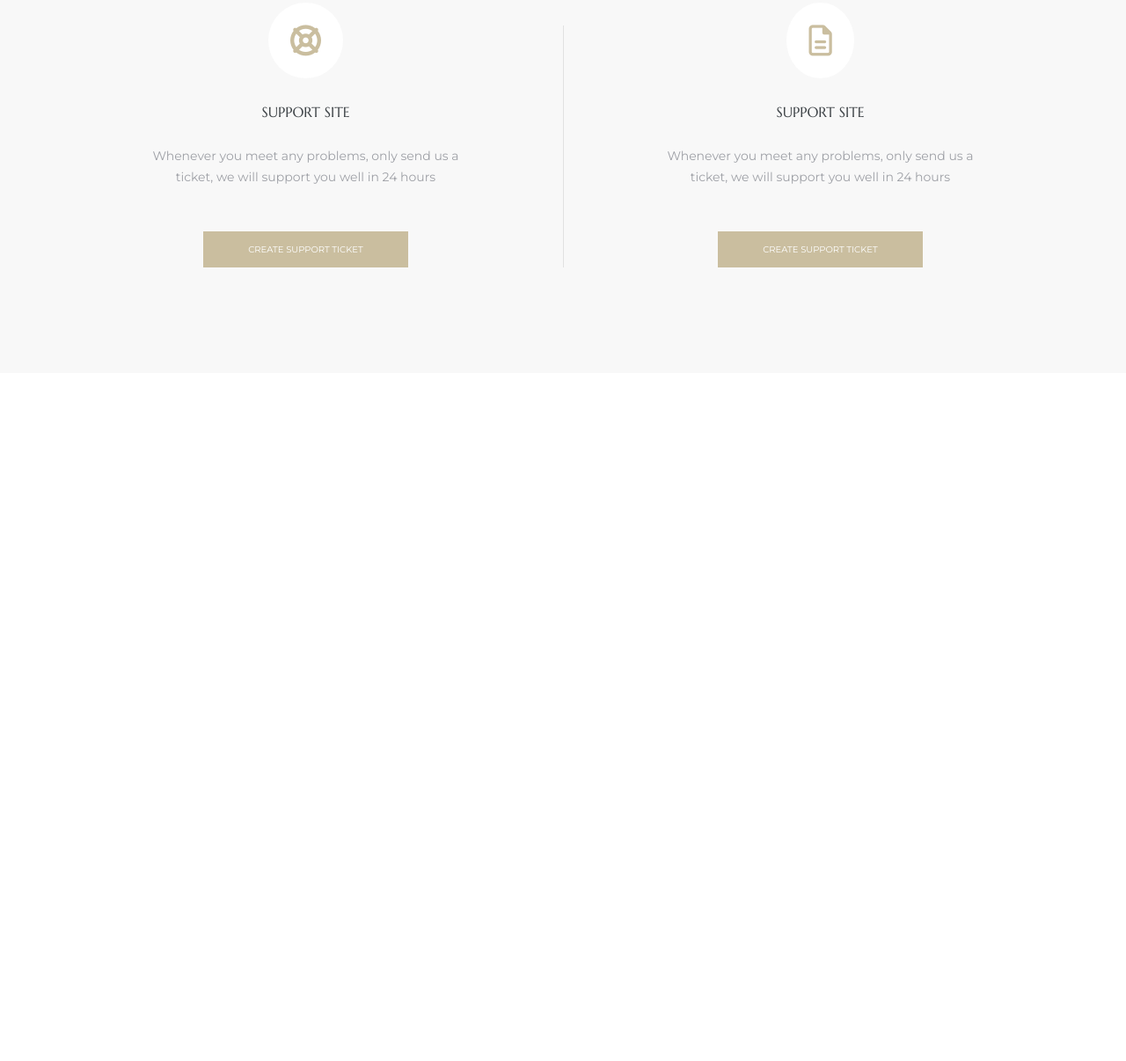
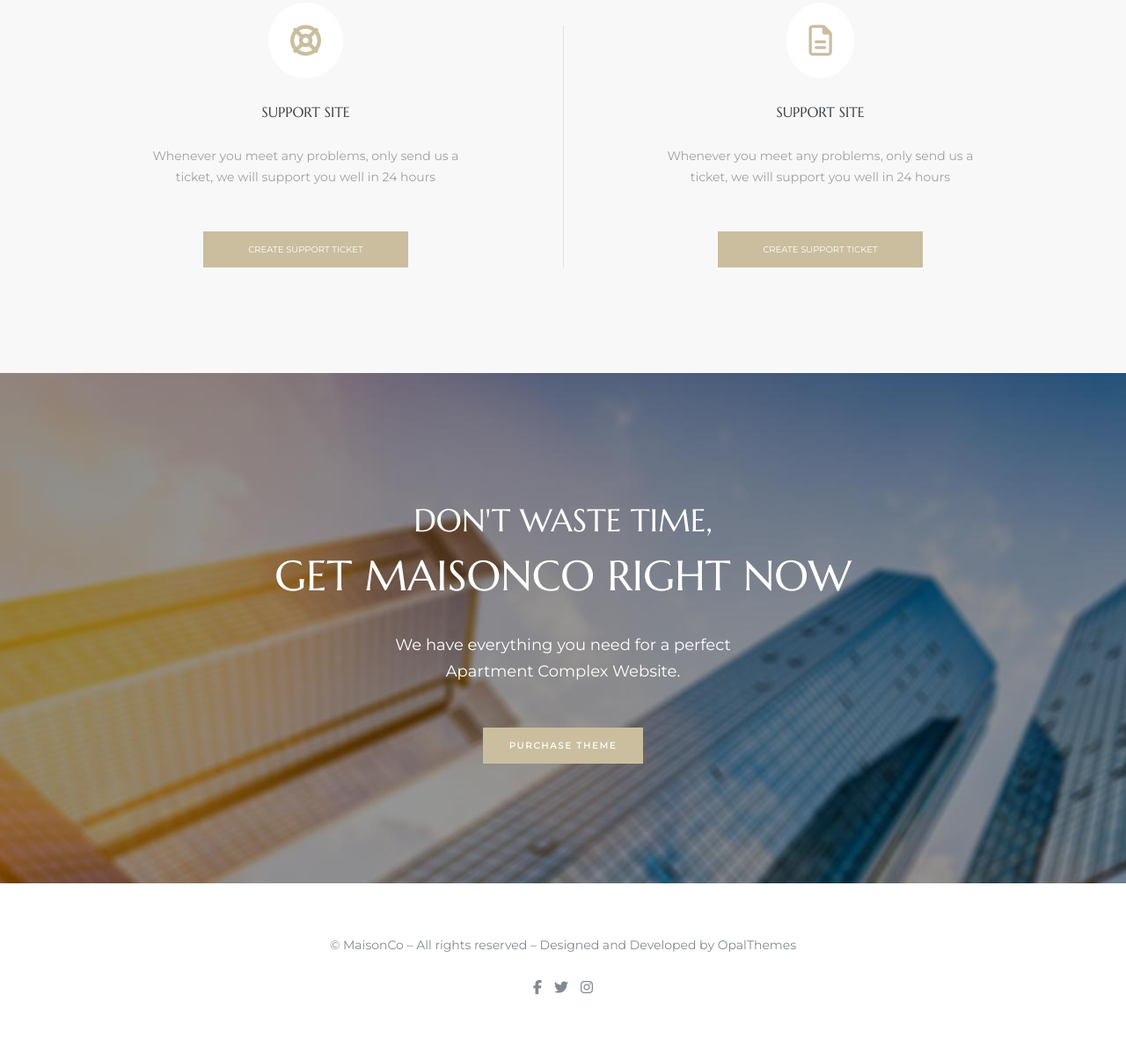
Before and after one commit to tienhg1310/studiesInMLN, a plain HTML site: page day1/main.html in a window 1280 px wide. Shown: the part 6467-7673 px from the top of the page at 88% size. Before the commit the page ends 6891 px from the top, so only its background shows below. Drawn offline with Linux system fonts and the light colour scheme.

Commit message:
finished

```diff
--- a/day1/asset/css/style.css
+++ b/day1/asset/css/style.css
@@ -362,3 +362,60 @@ body {
 .item a:hover {
   background-color: #b8a87f;
 }
+
+.get-page {
+  margin-bottom: 60px;
+  padding: 150px 30px;
+  color: white;
+  background: url('../jpg/landing_bg-slide.jpeg');
+}
+.get-page_title .shortDesc {
+  margin-bottom: 20px;
+  font-family: "Marcellus", serif;
+  font-size: 36px;
+}
+.get-page_title .Desc {
+  margin-bottom: 40px;
+  font-size: 48px;
+  font-family: "Marcellus", serif;
+}
+
+.get-page_title .title {
+  margin-bottom: 60px;
+  font-size: 18px;
+  font-family: "Montserrat", sans-serif;
+  line-height: 30px;
+}
+
+.get-page_button a{
+  text-decoration: none;
+  color: white;
+  padding: 14px 30px;
+  background-color: #cabe9f;
+  font-size: 10px;
+  font-family: "Montserrat", sans-serif;
+  font-weight: bold;
+  letter-spacing: 1.84px;
+}
+.get-page_button a:hover{
+  background-color: #b8a87f ;
+  transition: 0.3s ease-in-out;
+}
+
+.footer-page{
+  color: #818A91;
+}
+.footer-page div p{
+  font-size: 14px;
+  font-family: "Montserrat", sans-serif;
+  margin-bottom: 30px;
+  font-weight: 580;
+  line-height: 20px;
+}
+
+.footer-page .icon{
+  margin-bottom: 75px;
+}
+.footer-page .icon i{
+  padding: 0px 5px;
+}
--- a/day1/main.html
+++ b/day1/main.html
@@ -266,8 +266,26 @@
 
       <!-- Get Page -->
       <div class="get-page">
-        <div></div>
-        <div></div>
+        <div class="get-page_title">
+          <div class="shortDesc"><p>DON'T WASTE TIME,</p></div>
+          <div class="Desc"><p>GET MAISONCO RIGHT NOW</p></div>
+          <div class="title"><p>We have everything you need for a perfect <br> Apartment Complex Website.</p></div>
+        </div>
+        <div class="get-page_button">
+          <a href="#">PURCHASE THEME</a>
+        </div>
+      </div>
+
+      <!-- footer page -->
+      <div class="footer-page">
+        <div>
+          <p>© MaisonCo – All rights reserved – Designed and Developed by OpalThemes</p>
+        </div>
+        <div class="icon">
+          <i class="fa-brands fa-facebook-f"></i>
+          <i class="fa-brands fa-twitter"></i>
+          <i class="fa-brands fa-instagram"></i>
+        </div>
       </div>
     </div>
 
```
